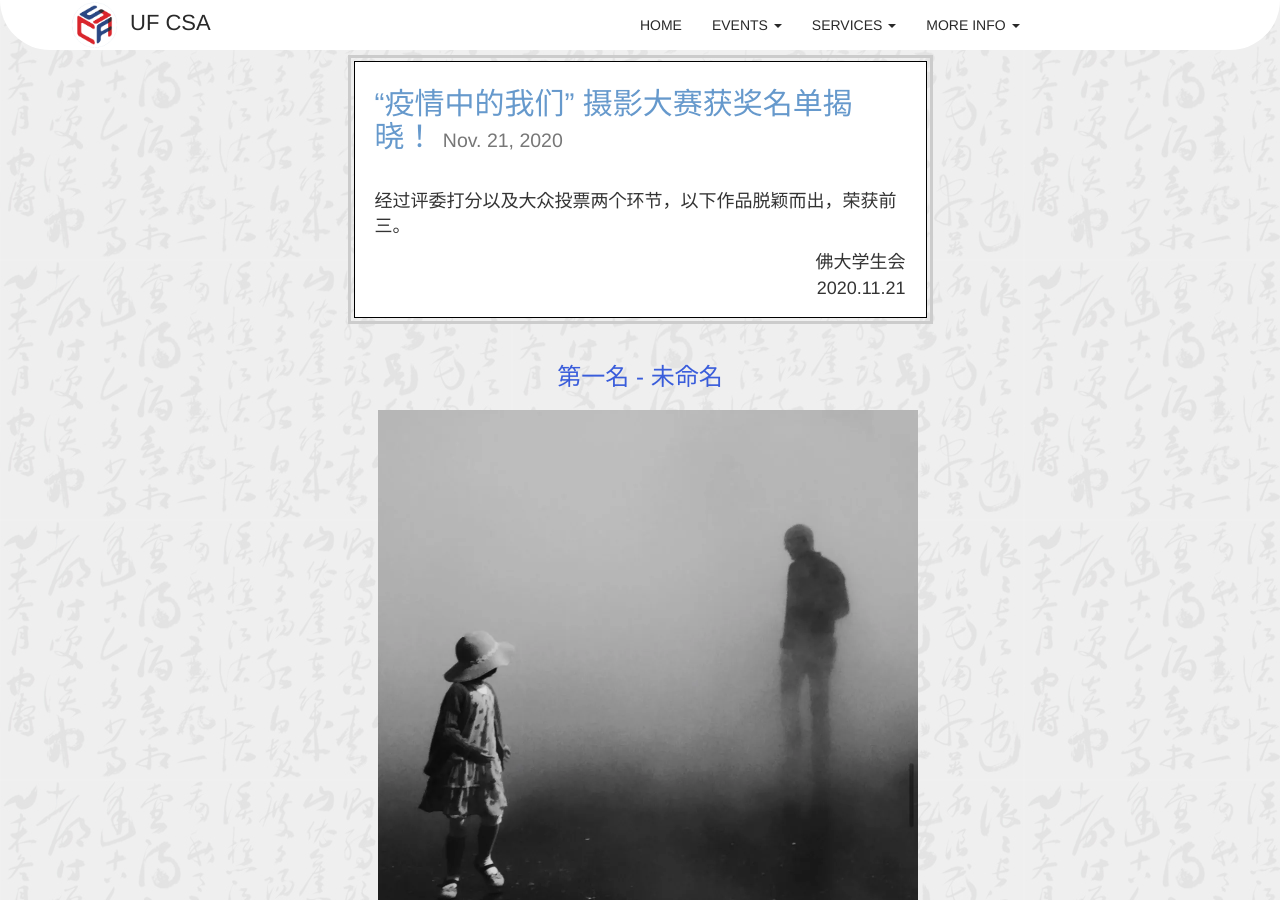
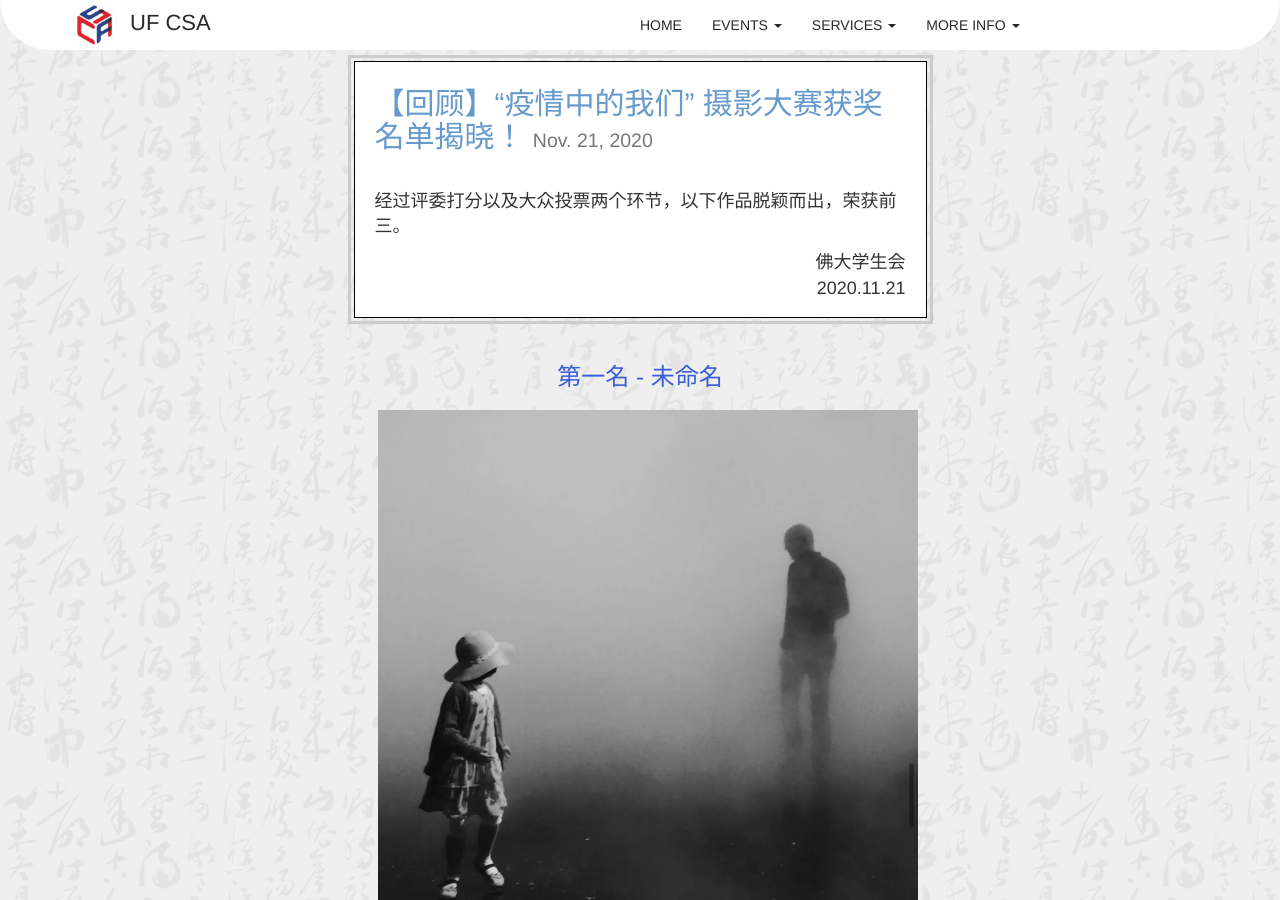
Before and after one commit to ufcsa/ufcsa.github.io, a Jekyll site: the page built from _posts/2020-11-22-photography.markdown, in a window 1280 px wide and 900 px high. Built offline with Jekyll 4.4.1, drawn with Linux system fonts in a browser that asks for light colours; nearby versions of some CDN libraries.

Commit message:
format event post titles

```diff
--- a/_posts/2020-11-22-photography.markdown
+++ b/_posts/2020-11-22-photography.markdown
@@ -1,6 +1,6 @@
 ---
 layout: photography_2020
-title:  "“疫情中的我们” 摄影大赛获奖名单揭晓！"
+title:  "【回顾】“疫情中的我们” 摄影大赛获奖名单揭晓！"
 date:   2020-11-22 00:00:00 +0800
 dateStr: "Nov. 22, 2020"
 thumbnail: "/assets/by_year/fa2020-sp2021/photography/cover.jpg"
--- a/_posts/2020-12-13-best-singer-pre.markdown
+++ b/_posts/2020-12-13-best-singer-pre.markdown
@@ -1,6 +1,6 @@
 ---
 layout: best_singer_layout_1
-title:  "UFCSA 2020秋季十佳歌手初赛人气选拔"
+title:  "【回放】UFCSA 2020秋季十佳歌手初赛人气选拔"
 date:   2020-12-13 00:00:00 +0800
 dateStr: "Dec. 13, 2020"
 thumbnail: "/assets/by_year/fa2020-sp2021/best_singer2020_pre/cover_pic.png"
--- a/_posts/2020-12-30-best-singer.markdown
+++ b/_posts/2020-12-30-best-singer.markdown
@@ -1,6 +1,6 @@
 ---
 layout: best_singer2020
-title:  "记得去哔哩哔哩看CSA十佳歌手总决赛"
+title:  "【预告】记得去哔哩哔哩看CSA十佳歌手总决赛"
 date:   2020-12-30 00:00:00 +0800
 dateStr: "Dec. 30, 2020"
 thumbnail: "/assets/events/bestsinger2020.jpg"
```
